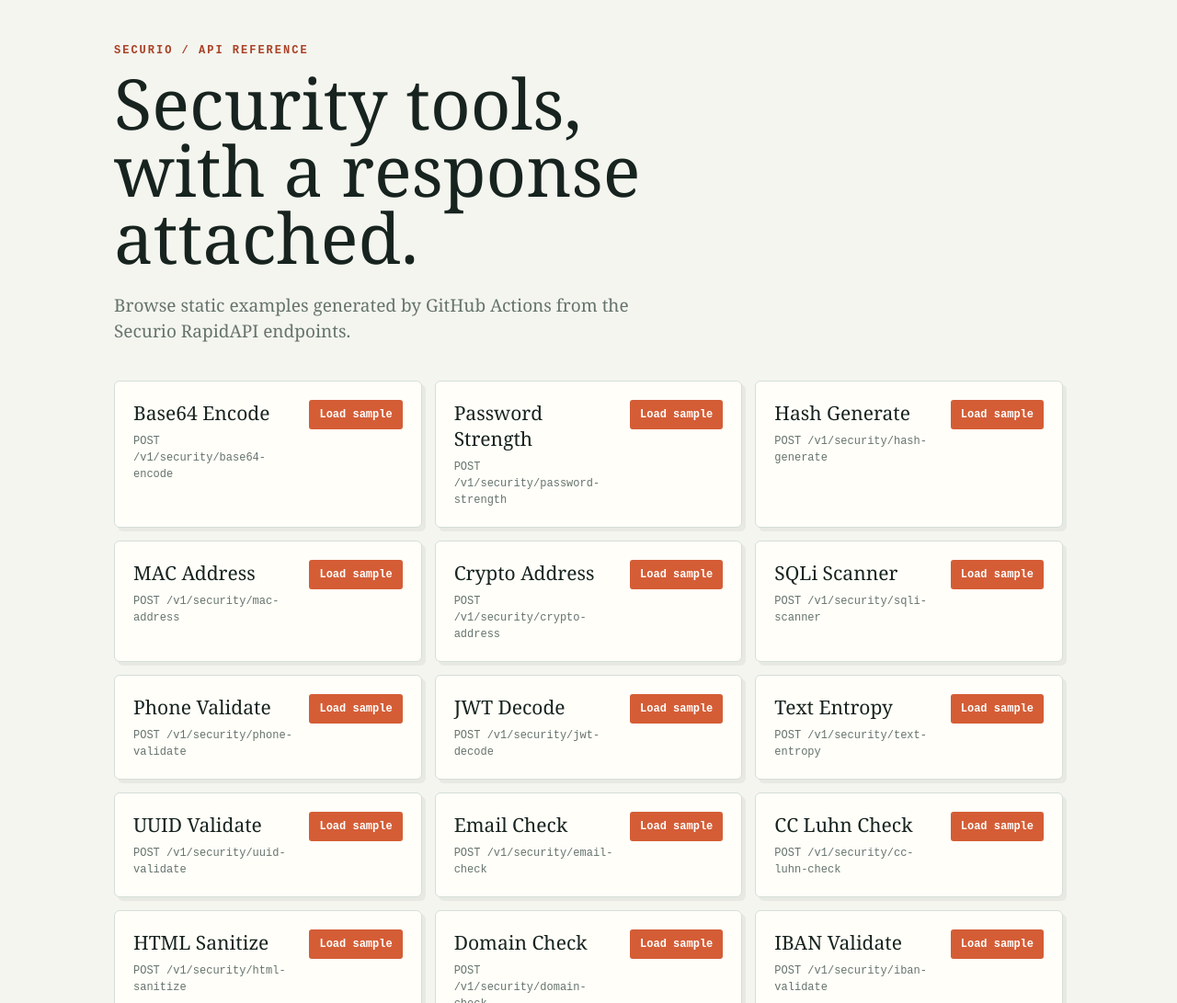
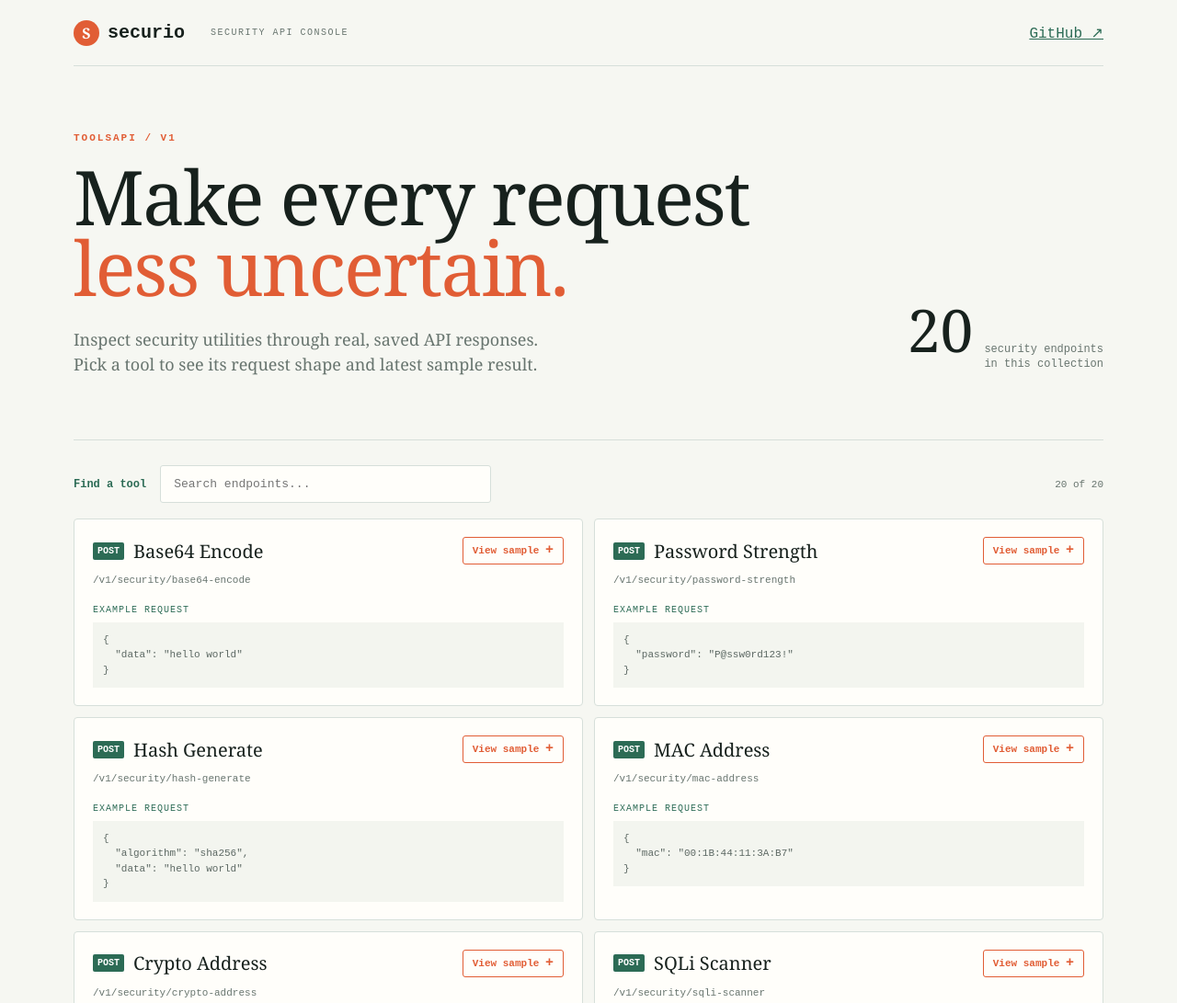
Before and after one commit to Timothymycompc/Securio, a website: page docs/index.html in a window 1280 px wide. Shown: the top 1091 px of the page at 92% size. Drawn offline with Linux system fonts and the light colour scheme.

Commit message:
feat: improve API console experience

```diff
--- a/docs/index.html
+++ b/docs/index.html
@@ -3,17 +3,17 @@
 <head>
   <meta charset="utf-8">
   <meta name="viewport" content="width=device-width, initial-scale=1">
-  <title>Securio | API Playground</title>
+  <title>Securio | Security API Console</title>
   <link rel="stylesheet" href="styles.css">
 </head>
 <body>
-  <header class="site-header">
-    <p class="eyebrow">Securio / API reference</p>
-    <h1>Security tools, with a response attached.</h1>
-    <p class="intro">Browse static examples generated by GitHub Actions from the Securio RapidAPI endpoints.</p>
-  </header>
-  <main id="list" class="endpoint-list" aria-live="polite"></main>
-  <footer> <a href="https://github.com/Timothymycompc/Securio">View the repository on GitHub</a> </footer>
+  <header class="topbar"><a class="brand" href="."><span class="brand-mark">S</span><span>securio</span></a><span class="topbar-note">SECURITY API CONSOLE</span><a class="github-link" href="https://github.com/Timothymycompc/Securio">GitHub ↗</a></header>
+  <main>
+    <section class="hero"><div><p class="eyebrow">ToolsAPI / v1</p><h1>Make every request<br><em>less uncertain.</em></h1><p class="intro">Inspect security utilities through real, saved API responses. Pick a tool to see its request shape and latest sample result.</p></div><div class="hero-stat"><strong>20</strong><span>security endpoints<br>in this collection</span></div></section>
+    <section class="toolbar"><label for="search">Find a tool</label><input id="search" type="search" placeholder="Search endpoints..." autocomplete="off"><span id="count"></span></section>
+    <section id="list" class="endpoint-list" aria-live="polite"></section>
+  </main>
+  <footer><span>Samples refreshed by GitHub Actions</span><a href="https://github.com/Timothymycompc/Securio">Source on GitHub ↗</a></footer>
   <script src="main.js"></script>
 </body>
 </html>
--- a/docs/main.js
+++ b/docs/main.js
@@ -22,17 +22,26 @@ const ENDPOINTS = [
 ];
 
 const container = document.getElementById('list');
+const search = document.getElementById('search');
+const count = document.getElementById('count');
 
-for (const [id, title, endpoint, request] of ENDPOINTS) {
+function renderEndpoints(query = '') {
+  const filtered = ENDPOINTS.filter(([, title, endpoint]) => `${title} ${endpoint}`.toLowerCase().includes(query.toLowerCase()));
+  count.textContent = `${filtered.length} of ${ENDPOINTS.length}`;
+  container.replaceChildren();
+
+  for (const [id, title, endpoint, request] of filtered) {
   const article = document.createElement('article');
   article.className = 'api';
-  article.innerHTML = `<div class="endpoint-title"><div><strong>${title}</strong><div class="code">POST ${endpoint}</div></div><button type="button">Load sample</button></div><pre class="sample">No sample loaded.</pre>`;
+  article.innerHTML = `<div class="endpoint-title"><div class="endpoint-name"><span class="method">POST</span><strong>${title}</strong></div><button type="button" aria-expanded="false">View sample <span>+</span></button></div><div class="code">${endpoint}</div><div class="request-label">Example request</div><pre class="request">${JSON.stringify(request, null, 2)}</pre><pre class="sample">No sample loaded.</pre>`;
   container.appendChild(article);
 
   const button = article.querySelector('button');
   const output = article.querySelector('.sample');
   button.addEventListener('click', async () => {
     button.disabled = true;
+    button.setAttribute('aria-expanded', 'true');
+    button.innerHTML = 'Loading <span>...</span>';
     output.classList.add('is-visible');
     output.textContent = 'Loading...';
     try {
@@ -40,9 +49,14 @@ for (const [id, title, endpoint, request] of ENDPOINTS) {
       if (!response.ok) throw new Error(`Sample unavailable (HTTP ${response.status}). Run the Generate Securio samples workflow.`);
       output.textContent = JSON.stringify(await response.json(), null, 2);
     } catch (error) {
-      output.textContent = error.message;
+      output.textContent = `Unable to load sample. ${error.message}`;
     } finally {
       button.disabled = false;
+      button.innerHTML = 'Hide sample <span>−</span>';
     }
   });
 }
+}
+
+search.addEventListener('input', () => renderEndpoints(search.value));
+renderEndpoints();
--- a/docs/styles.css
+++ b/docs/styles.css
@@ -1,43 +1,48 @@
 :root {
-  --ink: #17231f;
-  --muted: #66736d;
-  --line: #d5ded9;
-  --paper: #f4f5ef;
-  --panel: #fffef9;
-  --accent: #d45d36;
-  --accent-dark: #a94125;
-  --code: #202d29;
+  --ink: #17211d;
+  --muted: #68756f;
+  --line: #d6dfda;
+  --paper: #f6f7f2;
+  --panel: #fffefa;
+  --accent: #e15d35;
+  --green: #2c6b55;
+  --code: #17231f;
 }
-
 * { box-sizing: border-box; }
-body {
-  max-width: 1080px;
-  margin: 0 auto;
-  padding: 48px 24px 32px;
-  color: var(--ink);
-  background: var(--paper);
-  font-family: Georgia, 'Times New Roman', serif;
-}
-.site-header { max-width: 720px; margin-bottom: 40px; }
-.eyebrow {
-  margin: 0 0 14px;
-  color: var(--accent-dark);
-  font: 700 12px/1.2 'Courier New', monospace;
-  letter-spacing: 2px;
-  text-transform: uppercase;
-}
-h1 { max-width: 680px; margin: 0; font-size: clamp(42px, 7vw, 76px); line-height: .96; font-weight: 500; }
-.intro { max-width: 560px; margin: 24px 0 0; color: var(--muted); font-size: 19px; line-height: 1.45; }
-.endpoint-list { display: grid; grid-template-columns: repeat(auto-fit, minmax(300px, 1fr)); gap: 14px; }
-.api { min-width: 0; padding: 20px; border: 1px solid var(--line); border-radius: 6px; background: var(--panel); box-shadow: 4px 4px 0 rgba(23, 35, 31, .06); }
-.endpoint-title { display: flex; align-items: flex-start; justify-content: space-between; gap: 16px; }
-.endpoint-title strong { display: block; font-size: 21px; font-weight: 500; }
-.code { margin-top: 8px; color: var(--muted); font: 12px/1.5 'Courier New', monospace; overflow-wrap: anywhere; }
-button { flex: 0 0 auto; border: 0; border-radius: 3px; padding: 9px 11px; color: #fff; background: var(--accent); font: 700 12px 'Courier New', monospace; cursor: pointer; }
-button:hover { background: var(--accent-dark); }
-button:focus-visible { outline: 3px solid #e7a28c; outline-offset: 3px; }
-.sample { display: none; max-height: 360px; overflow: auto; margin-top: 18px; padding: 14px; border-left: 3px solid var(--accent); color: #edf5ef; background: var(--code); font: 12px/1.6 'Courier New', monospace; white-space: pre-wrap; overflow-wrap: anywhere; }
+body { max-width: 1180px; margin: 0 auto; padding: 0 30px 34px; color: var(--ink); background: var(--paper); font-family: Georgia, 'Times New Roman', serif; }
+.topbar { display: flex; align-items: center; gap: 28px; height: 72px; border-bottom: 1px solid var(--line); font-family: 'Courier New', monospace; }
+.brand { display: flex; align-items: center; gap: 9px; color: var(--ink); font-size: 20px; font-weight: 700; text-decoration: none; }
+.brand-mark { display: grid; place-items: center; width: 28px; height: 28px; color: #fff; background: var(--accent); border-radius: 50%; font: 700 16px Georgia, serif; }
+.topbar-note { margin-right: auto; color: var(--muted); font-size: 10px; letter-spacing: 1.5px; }
+.github-link, footer a { color: var(--green); }
+.hero { display: flex; align-items: end; justify-content: space-between; gap: 30px; padding: 72px 0 68px; border-bottom: 1px solid var(--line); }
+.eyebrow { margin: 0 0 18px; color: var(--accent); font: 700 11px/1.2 'Courier New', monospace; letter-spacing: 2px; text-transform: uppercase; }
+h1 { margin: 0; font-size: clamp(46px, 7vw, 82px); line-height: .94; font-weight: 500; letter-spacing: -2px; }
+h1 em { color: var(--accent); font-style: normal; }
+.intro { max-width: 510px; margin: 27px 0 0; color: var(--muted); font-size: 18px; line-height: 1.5; }
+.hero-stat { display: flex; align-items: baseline; gap: 12px; padding-bottom: 6px; color: var(--muted); white-space: nowrap; font: 12px/1.35 'Courier New', monospace; }
+.hero-stat strong { color: var(--ink); font: 500 64px Georgia, serif; }
+.toolbar { display: flex; align-items: center; gap: 15px; padding: 27px 0 17px; font-family: 'Courier New', monospace; }
+.toolbar label { color: var(--green); font-size: 12px; font-weight: 700; }
+.toolbar input { width: min(100%, 360px); border: 1px solid var(--line); border-radius: 3px; padding: 12px 14px; color: var(--ink); background: var(--panel); font: 13px 'Courier New', monospace; }
+.toolbar input:focus { outline: 2px solid #efb09b; outline-offset: 2px; }
+#count { margin-left: auto; color: var(--muted); font-size: 11px; }
+.endpoint-list { display: grid; grid-template-columns: repeat(2, minmax(0, 1fr)); gap: 12px; }
+.api { min-width: 0; padding: 19px 20px; border: 1px solid var(--line); border-radius: 4px; background: var(--panel); }
+.endpoint-title { display: flex; align-items: center; justify-content: space-between; gap: 15px; }
+.endpoint-name { display: flex; align-items: center; gap: 10px; }
+.endpoint-title strong { font-size: 20px; font-weight: 500; }
+.method { padding: 4px 5px; border-radius: 2px; color: #fff; background: var(--green); font: 700 10px 'Courier New', monospace; }
+.code, .request-label { color: var(--muted); font: 11px/1.5 'Courier New', monospace; overflow-wrap: anywhere; }
+.code { margin-top: 9px; }
+.request-label { margin-top: 16px; color: var(--green); font-size: 10px; text-transform: uppercase; letter-spacing: 1px; }
+.request, .sample { margin: 6px 0 0; padding: 11px; overflow: auto; color: #5c6863; background: #f3f5ef; font: 11px/1.5 'Courier New', monospace; white-space: pre-wrap; overflow-wrap: anywhere; }
+button { border: 1px solid var(--accent); border-radius: 3px; padding: 8px 10px; color: var(--accent); background: transparent; font: 700 11px 'Courier New', monospace; cursor: pointer; white-space: nowrap; }
+button:hover { color: #fff; background: var(--accent); }
+button:focus-visible { outline: 2px solid #efb09b; outline-offset: 2px; }
+button span { font-size: 15px; line-height: 0; }
+.sample { display: none; max-height: 300px; margin-top: 10px; color: #e9f1eb; background: var(--code); }
 .sample.is-visible { display: block; }
-footer { margin-top: 34px; color: var(--muted); font: 13px 'Courier New', monospace; }
-a { color: var(--accent-dark); }
-@media (max-width: 480px) { body { padding: 32px 16px 24px; } .endpoint-title { display: block; } button { margin-top: 16px; } }
+footer { display: flex; justify-content: space-between; margin-top: 48px; padding-top: 17px; border-top: 1px solid var(--line); color: var(--muted); font: 11px 'Courier New', monospace; }
+@media (max-width: 700px) { body { padding: 0 16px 25px; } .topbar-note { display: none; } .hero { display: block; padding: 52px 0 46px; } .hero-stat { margin-top: 34px; } .endpoint-list { grid-template-columns: 1fr; } }
+@media (max-width: 430px) { .endpoint-title { display: block; } button { margin-top: 16px; } footer { display: block; line-height: 2; } footer a { display: block; } }
```
